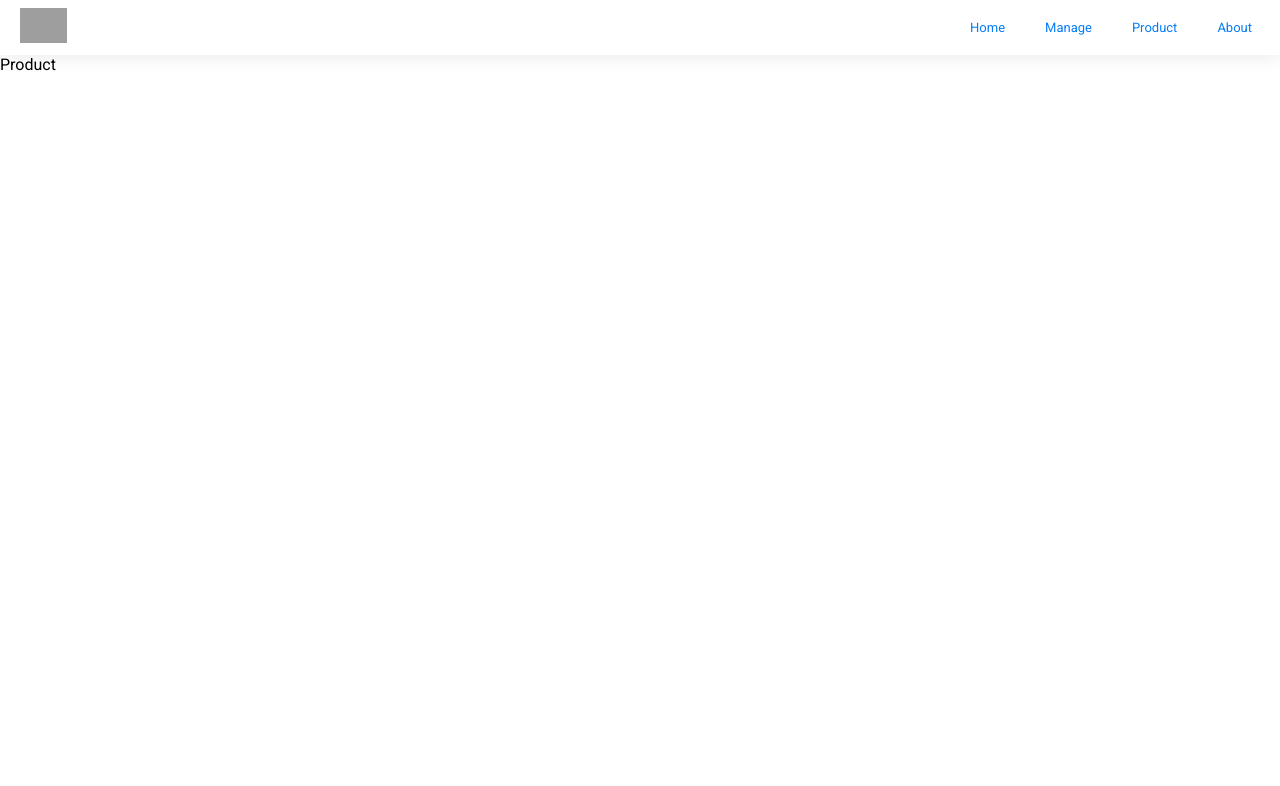
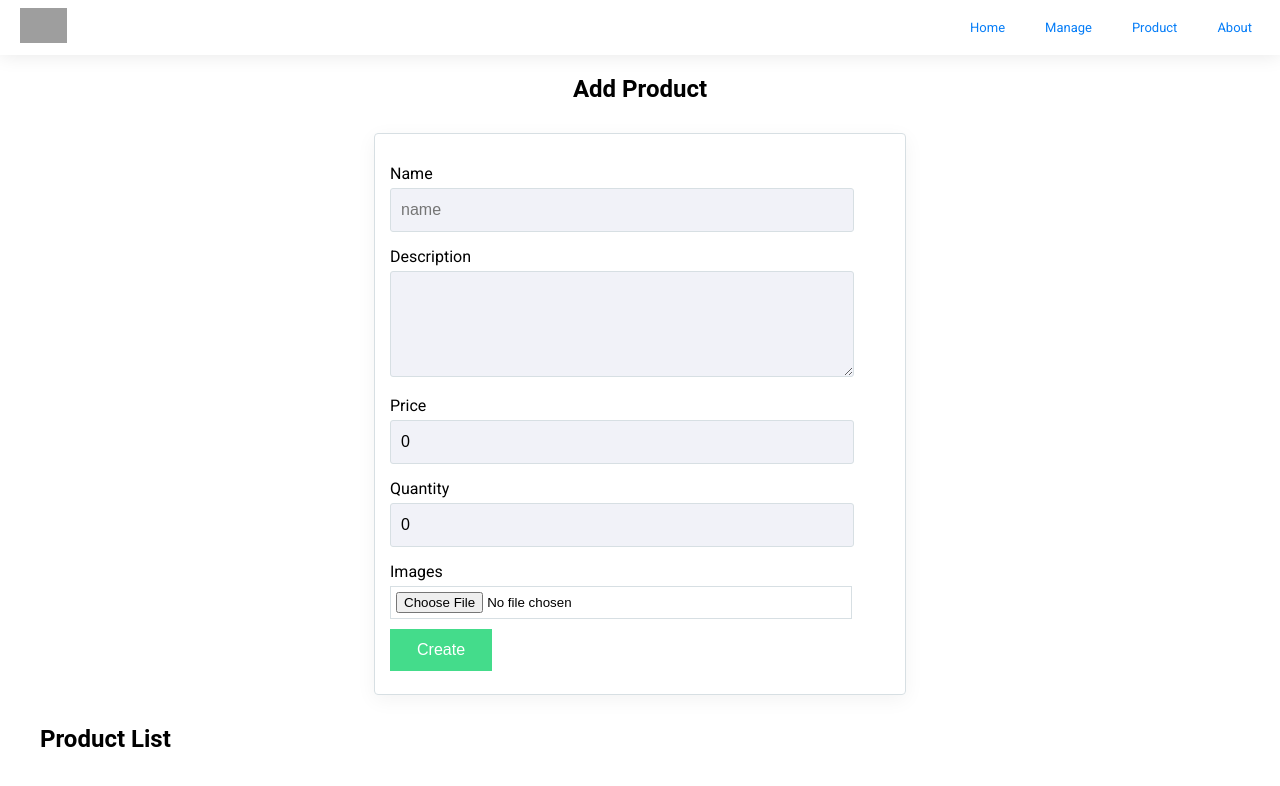
Before and after one commit to n4sunday/web-dev-workshop, a Next.js app: page /product in a window 1280 px wide. Shown: the top 786 px of the page. Built offline with nearby package versions, Linux system fonts and the light colour scheme; grey boxes are pictures that could not be loaded; a web font is replaced by a local one.

Commit message:
Add Product :zap:

```diff
--- /dev/null
+++ b/components/AddProductForm.js
@@ -0,0 +1,136 @@
+import { useState } from 'react'
+import { Button } from './Button'
+
+const AddProductForm = (props) => {
+    const [name, setName] = useState('')
+    const [des, setDes] = useState('')
+    const [quantity, setQuantity] = useState(0)
+    const [price, setPrice] = useState(0)
+    const [image, setImage] = useState('')
+
+    const next = () => {
+        props.handleCreate({ name, des, quantity, price })
+    }
+
+    return (
+        <>
+            <div className="form" >
+                <label>
+                    <p>Name</p>
+                    <input
+                        className="input"
+                        type="text"
+                        onChange={(e) => setName(e.target.value)}
+                        value={name}
+                        placeholder="name"
+                    />
+                </label>
+                <label>
+                    <p>Description</p>
+                    <textarea
+                        type="text"
+                        onChange={(e) => setDes(e.target.value)}
+                        value={des}
+                    />
+                </label>
+                <label>
+                    <p>Price</p>
+                    <input
+                        className="input"
+                        type="number"
+                        onChange={(e) => setPrice(+e.target.value)}
+                        value={price}
+                    />
+                </label>
+                <label>
+                    <p>Quantity</p>
+                    <input
+                        className="input"
+                        type="number"
+                        onChange={(e) => setQuantity(+e.target.value)}
+                        value={quantity}
+                    />
+                </label>
+                <label>
+                    <p>Images</p>
+                    <input
+                        className="image"
+                        type="file" />
+                </label>
+                <button onClick={next}>Create</button>
+            </div>
+            <style jsx>{`
+                .form {
+                    padding: 15px;
+                    cursor: pointer;
+                    overflow: hidden;
+                    border: 1px solid #d7dfe3;
+                    border-radius: 4px;
+                    width: 500px;
+                    min-width: 500px;
+                    min-height: 530px;
+                    margin: 10px 15px;
+                    box-shadow: 0px 5px 20px rgba(0, 0, 0, 0.05);
+                }
+                label {
+
+                }
+                p {
+                    margin: 15px 0 5px 0;
+                }
+                .input {
+                    padding-left: 10px;
+                    height: 40px;
+                    width: 90%;
+                    background-color: #f1f2f8;
+                    border: 1px solid #d7dfe3;
+                    font-size: 16px;
+                    border-radius: 3px;
+                }
+                .input:focus {
+                    outline: none;
+                }
+                textarea {
+                    padding-left: 10px;
+                    font-size: 16px;
+                    width: 90%;
+                    height: 100px;
+                    background-color: #f1f2f8;
+                    border: 1px solid #d7dfe3;
+                    border-radius: 3px;
+                }
+                textarea:focus {
+                    outline: none;
+                }
+                .image {
+                    padding: 5px;
+                    width: 90%;
+                    border: 1px solid #d7dfe3;
+                    margin-bottom: 10px;
+                    display: flex;
+                    align-items: center;
+                }
+                button {
+                    background-color: #44dc8b;
+                    cursor: pointer;
+                    height: 42px;
+                    padding: 0 25px;
+                    font-size: 16px;
+                    transition: 300ms linear;
+                    color: #fff;
+                    border: 2px solid #44dc8b;
+                }
+                button:hover {
+                    background-color: #fff;
+                    color: #44dc8b;
+                }
+                button:focus {
+                    outline: none;
+                }
+
+            `}</style>
+        </>
+    )
+}
+
+export default AddProductForm
--- a/components/Button.js
+++ b/components/Button.js
@@ -1,4 +1,4 @@
-const Button = (props, { color = "primary" }, onClick) => {
+const Button = (props, { color = "primary",onClick } ) => {
     return (
         <>
             <button className={`bt ${color}`} onClick={onClick}>
--- a/components/ProductList.js
+++ b/components/ProductList.js
@@ -1,20 +1,28 @@
 import Card from './Card'
 
-const ProductList = ({ head = "Test" }) => {
+const ProductList = ({ dataon = false, data, head = "Test", headon = true }) => {
     return (
         <>
             <main className="main">
-                <div className="top">
+                {headon ? <div className="top">
                     <span className={head}>{head}</span>
                     Product
                     <div className="line"></div>
-                </div>
+                </div> : ''}
                 <div className="content">
-                    <Card />
-                    <Card />
-                    <Card color="r" />
-                    <Card />
-                    <Card />
+                    {dataon ?
+                        data.map((item) => (
+                            <Card name={item.name} des={item.des} price={item.price} stock={item.quantity} />
+                        ))
+                        : <>
+                            <Card />
+                            <Card color="r" stock="Outstock" />
+                            <Card />
+                            <Card />
+                            <Card />
+                        </>
+                    }
+
                 </div>
             </main>
             <style jsx>{`
--- a/components/Tag.js
+++ b/components/Tag.js
@@ -8,7 +8,7 @@ const Tag = ({ text = "Tag", color = "g" }) => {
                     cursor: pointer;
                     font-size: 12px;
                     padding: 3px 0;
-                    width: 60px;
+                    width: 80px;
                     border-radius: 25px;
                     color: #fff;
                 }
--- a/components/nav.js
+++ b/components/nav.js
@@ -85,8 +85,7 @@ const Nav = () => {
       `}</style>
       <style jsx>{`
       :global(body) {
-        font-family: -apple-system, BlinkMacSystemFont, Avenir Next, Avenir,
-          Helvetica, sans-serif;
+
       }
       nav {
         height: 55px;
--- a/pages/product.js
+++ b/pages/product.js
@@ -1,9 +1,57 @@
+import { useState } from 'react'
+import AddProductForm from '../components/AddProductForm'
 import Layout from '../layout/MainLayout'
+import ProductList from '../components/ProductList'
+
 const Product = () => {
+    const [products, setProducts] = useState([])
+
+    const handleCreate = (data) => {
+        products.push(data)
+        let temp = products
+        setProducts([...temp])
+    }
+
     return (
-        <Layout>
-            Product
-        </Layout>
+        <>
+            <Layout>
+                <main>
+                    <section className="add">
+                        <h2>Add Product</h2>
+                        <AddProductForm handleCreate={handleCreate} />
+                    </section>
+                    <section className="product">
+                        <h2>Product List</h2>
+                        <ProductList headon={false} data={products} dataon={true} />
+                    </section>
+                </main>
+
+            </Layout>
+            <style jsx>{`
+                main {
+                    display: flex;
+                    flex-direction: column;
+                    align-items: center;
+                    height: 100vh;
+                }
+                .add {
+                    width: 1200px;
+
+                    display: flex;
+                    align-items: center;
+                    flex-direction: column;
+                }
+                @media (max-width: 768px ) and (min-width: 426px) {
+                    main {
+                        width: 700px !important;
+                    }
+                }
+                @media (max-width: 425px) {
+                    .add {height: 290px;}
+
+                }
+            `}</style>
+        </>
     )
 }
 
```
